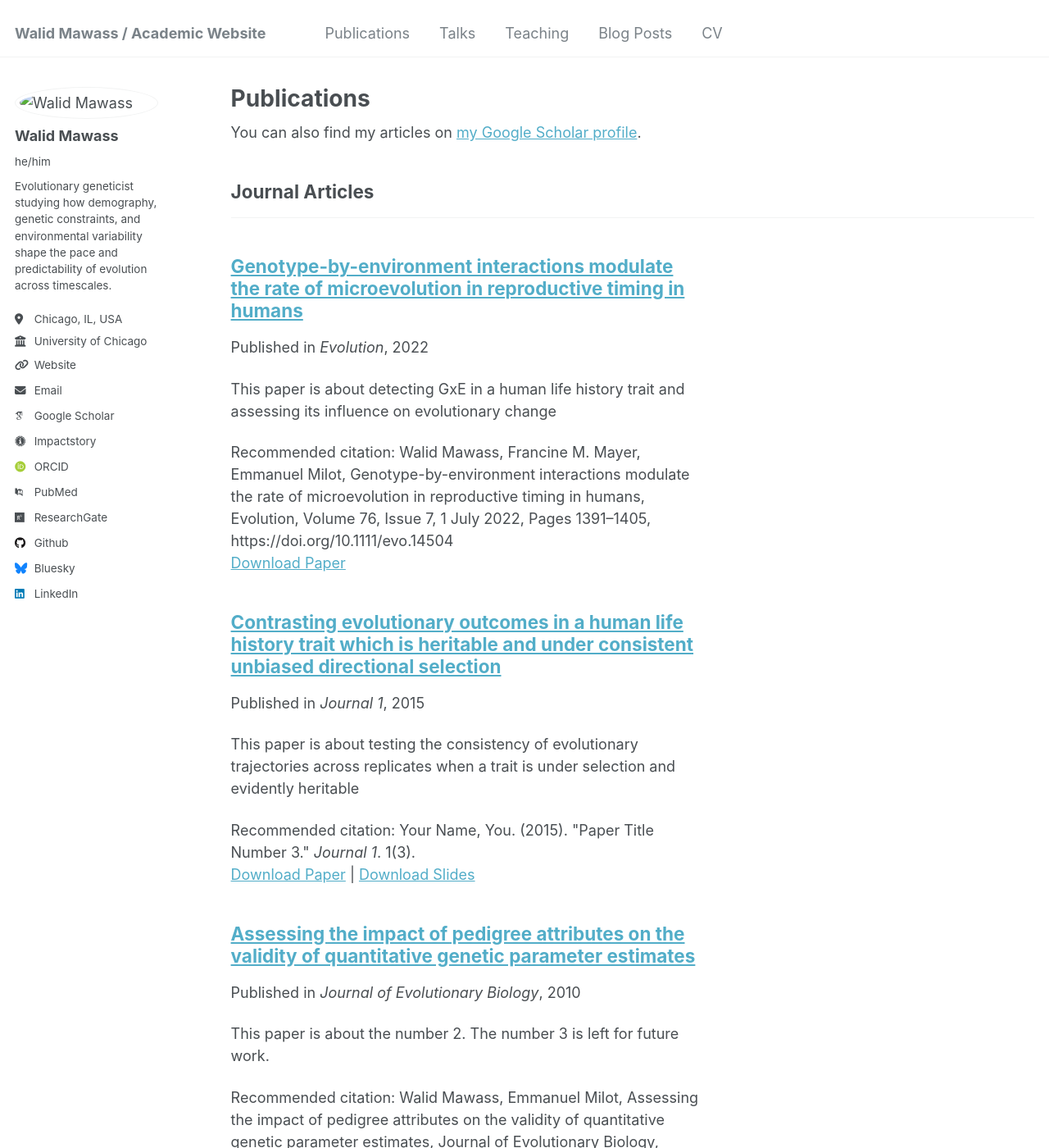
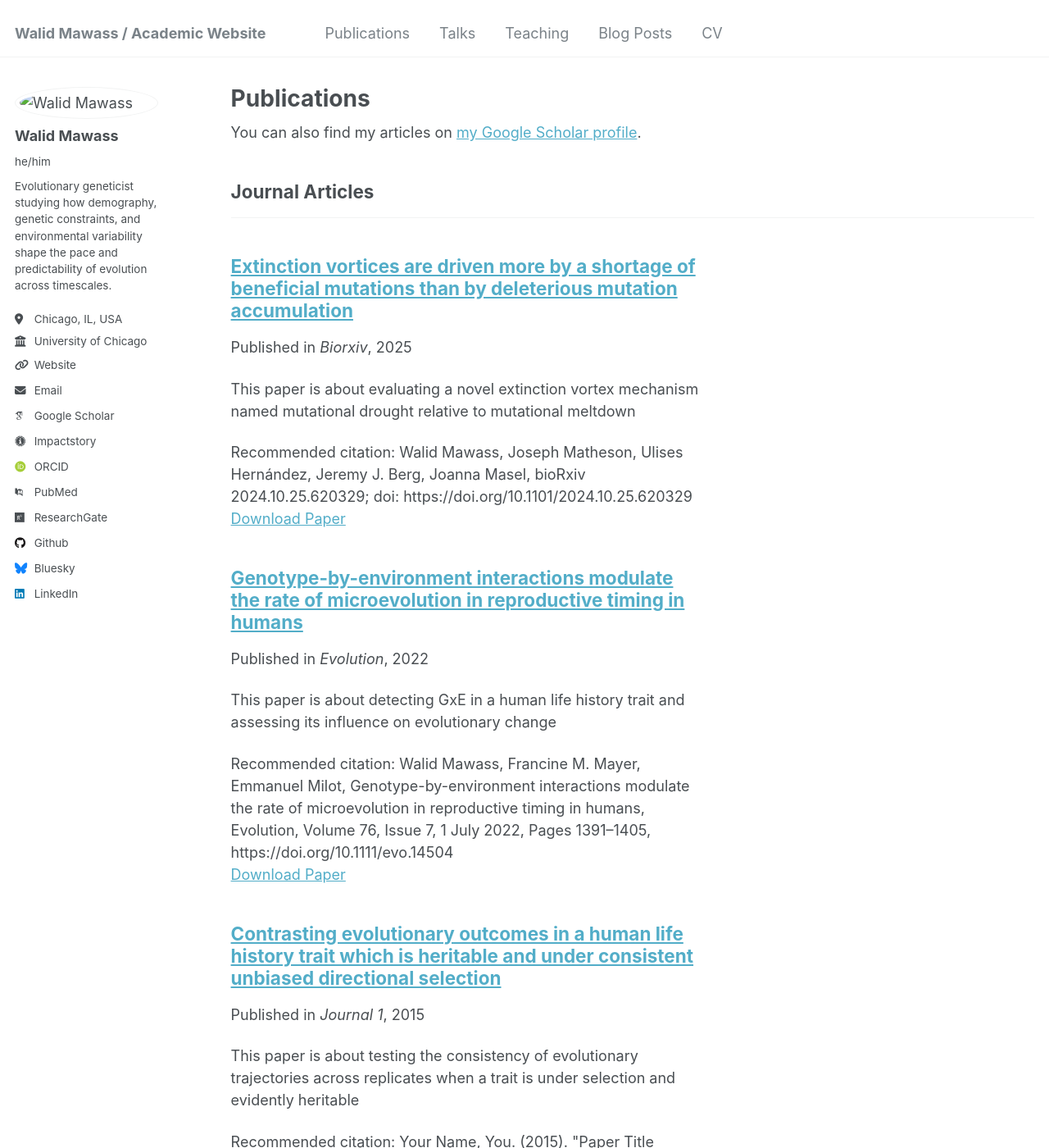
Before and after one commit to mawassw/mawassw.github.io, a Jekyll site: the page built from _pages/publications.html, in a window 1280 px wide and 1400 px high. Shown: the whole window at 82% size. Built offline with Jekyll 4.4.1, drawn with Linux system fonts in a browser that asks for light colours; some web fonts are replaced; some of the changed text lies outside the part shown.

Commit message:
Update 2024-02-17-paper-title-number-4.md

```diff
--- a/_publications/2024-02-17-paper-title-number-4.md
+++ b/_publications/2024-02-17-paper-title-number-4.md
@@ -1,13 +1,13 @@
 ---
-title: "Paper Title Number 4"
+title: "Extinction vortices are driven more by a shortage of beneficial mutations than by deleterious mutation accumulation"
 collection: publications
-category: conferences
-permalink: /publication/2024-02-17-paper-title-number-4
-excerpt: 'This paper is about fixing template issue #693.'
-date: 2024-02-17
-venue: 'GitHub Journal of Bugs'
-paperurl: 'http://academicpages.github.io/files/paper3.pdf'
-citation: 'Your Name, You. (2024). &quot;Paper Title Number 3.&quot; <i>GitHub Journal of Bugs</i>. 1(3).'
+category: manuscripts
+permalink: 'https://www.biorxiv.org/content/10.1101/2024.10.25.620329v3'
+excerpt: 'This paper is about evaluating a novel extinction vortex mechanism named mutational drought relative to mutational meltdown'
+date: 2025-10-08
+venue: 'Biorxiv'
+paperurl: 'https://www.biorxiv.org/content/10.1101/2024.10.25.620329v3.full.pdf'
+citation: 'Walid Mawass, Joseph Matheson, Ulises Hernández, Jeremy J. Berg, Joanna Masel, bioRxiv 2024.10.25.620329; doi: https://doi.org/10.1101/2024.10.25.620329'
 ---
 
 The contents above will be part of a list of publications, if the user clicks the link for the publication than the contents of section will be rendered as a full page, allowing you to provide more information about the paper for the reader. When publications are displayed as a single page, the contents of the above "citation" field will automatically be included below this section in a smaller font.
```
